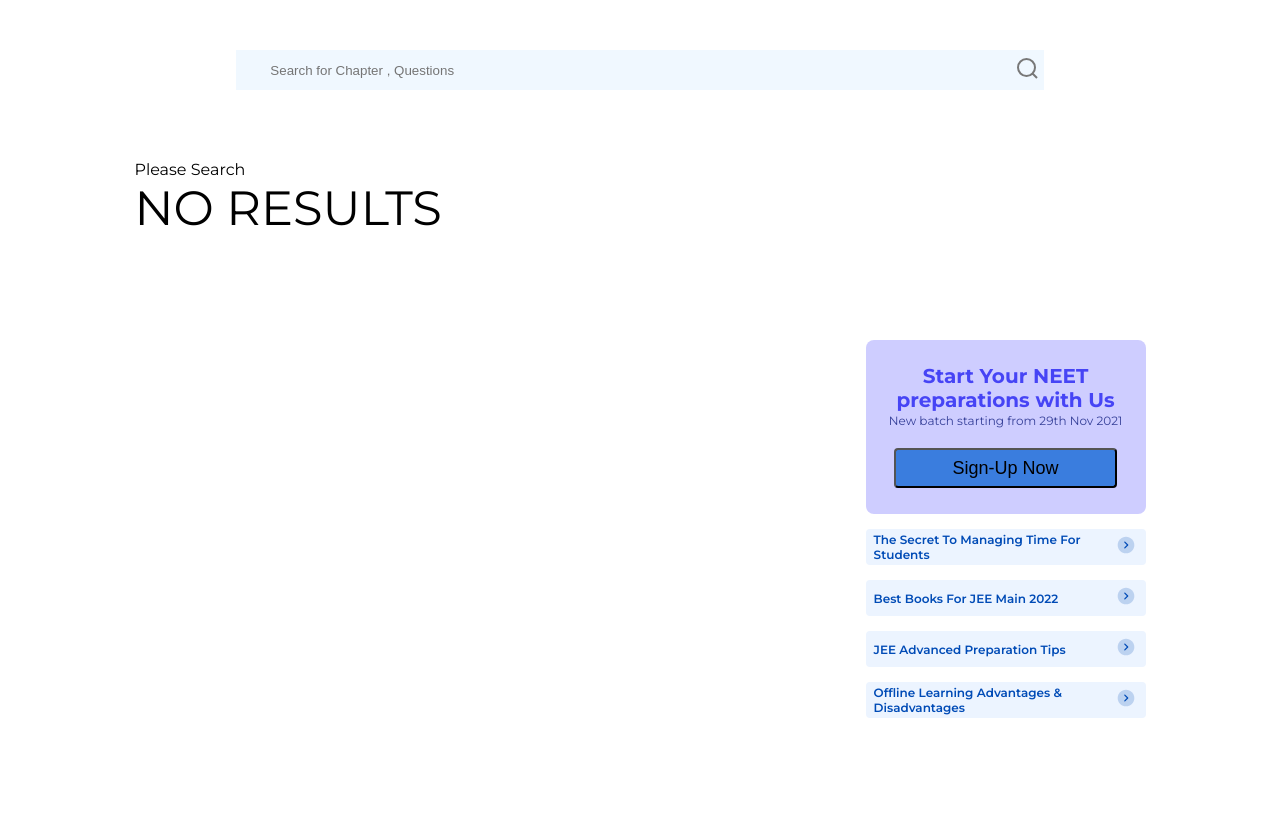
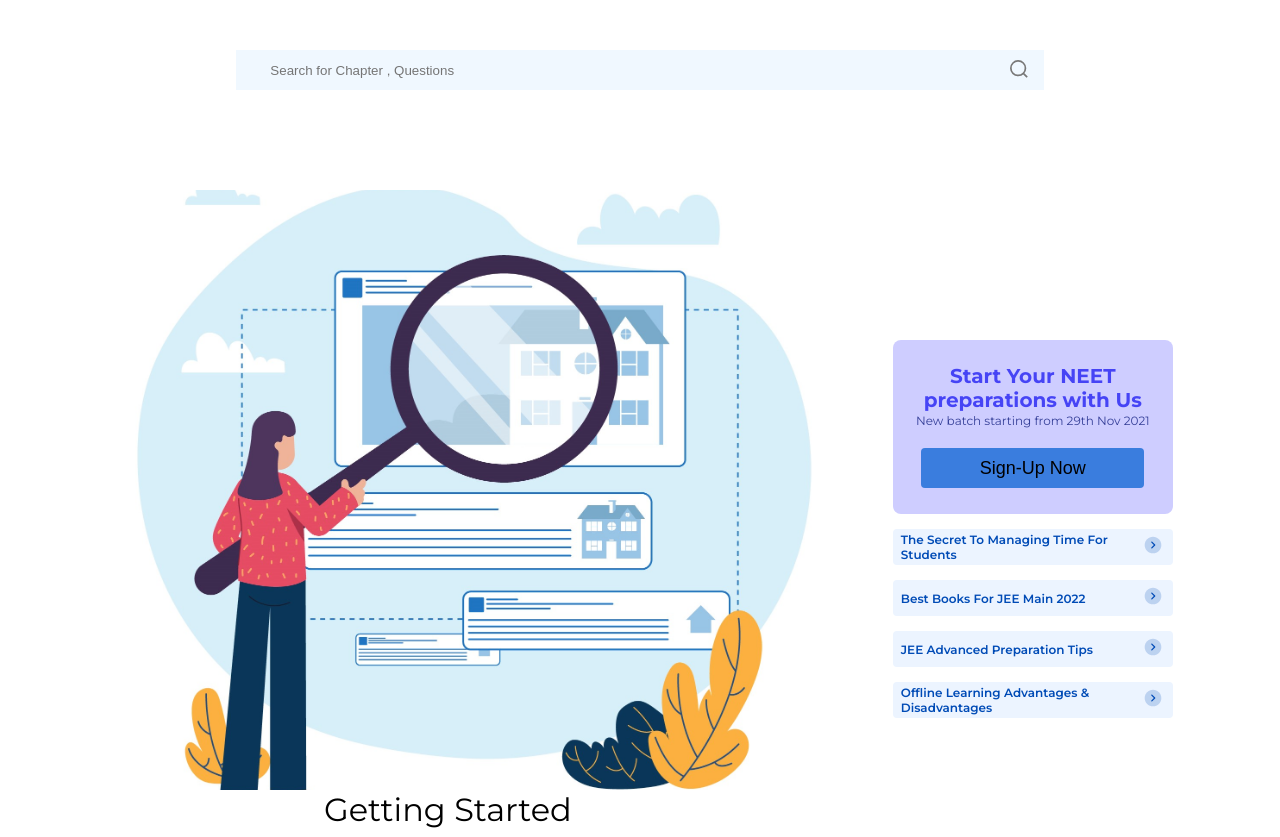
Before and after one commit to Ironteen23/nextjs-frontend-fun, a Next.js app: page /searchpage in a window 1280 px wide. Before the commit the page ends 800 px from the top, so only its background shows below. Built offline with nearby package versions, Linux system fonts and the light colour scheme.

Commit message:
searchpage UI updated

```diff
--- a/src/components/SearchBar/searchbar.tsx
+++ b/src/components/SearchBar/searchbar.tsx
@@ -24,7 +24,13 @@ const searchbar = ({ ...props }) => {
               props.setCurr("#");
             }}
           >
-            <Image src={search} alt="search" />
+            <Image
+              src={search}
+              alt="search"
+              height={18}
+              width={18}
+              style={{ marginRight: "10px" }}
+            />
           </button>
         </div>
       </div>
--- a/src/pages/searchpage.tsx
+++ b/src/pages/searchpage.tsx
@@ -2,9 +2,12 @@ import React from "react";
 import styles from "../styles/SearchPage.module.css";
 import Ads from "@/components/Ads/ads";
 import { useState } from "react";
-import { useMediaQuery, useIsTablet } from "@/lib/utils";
+import { useMediaQuery, useIsTablet } from "../lib/utils";
 import Searchbar from "@/components/SearchBar/searchbar";
+import get_started from "../../public/get_started.jpg";
+import no_results from "../../public/no_results.jpg";
 import { Montserrat } from "next/font/google";
+import Image from "next/image";
 
 const montserrat = Montserrat({ subsets: ["latin"] });
 
@@ -13,7 +16,7 @@ export default function SearchPage() {
   const [moreData, setMoreData] = useState<any>([]);
   const [val, setVal] = useState("");
   const [curr, setCurr] = useState("");
-
+  const isMobile = useMediaQuery("(max-width: 450px)");
   const isTablet = useIsTablet();
 
   const results = [
@@ -144,25 +147,78 @@ export default function SearchPage() {
                   Showing results for "{val}"
                 </div>
               ) : (
-                <div>Please Search </div>
+                <>
+                  <div className={styles["get-started-cont"]}>
+                    {isMobile ? (
+                      <Image
+                        src={get_started}
+                        alt="get started"
+                        height={400}
+                        style={{ objectFit: "contain" }}
+                      />
+                    ) : (
+                      <Image
+                        src={get_started}
+                        alt="get started"
+                        height={720}
+                        style={{ objectFit: "contain" }}
+                      />
+                    )}
+                  </div>
+                  <div className={styles["get-started-head"]}>
+                    Getting Started
+                  </div>
+                </>
               )}
 
-              {data && data.length > 0 ? (
+              {
+                data && data.length > 0 ? (
                   <div className={styles["results-cont"]}>
                     {data.map((item) => {
                       return (
+                        <>
+                          <br />
                           <div key={data.id}>
                             <h3 style={{ color: "#004BB6" }}>{item.title}</h3>
-                        <p className={styles["results-desc"]}>{item.desc}</p>
+                            <p className={styles["results-desc"]}>
+                              {item.desc}
+                            </p>
                           </div>
+                          <br />
+                        </>
                       );
                     })}
                   </div>
+                ) : curr === "#" ? (
+                  <div className={styles["no-results-outer-cont"]}>
+                    {isMobile ? (
+                      <Image
+                        src={no_results}
+                        alt="no_results"
+                        //   width={400}
+                        height={200}
+                      />
                     ) : (
-                <>
-                  <div style={{ fontSize: "3rem " }}>NO RESULTS</div>
-                </>
+                      <Image src={no_results} alt="no_results" height={400} />
                     )}
+                    NO RESULTS FOUND
+                  </div>
+                ) : null
+
+                // <div className={styles["no-results-outer-cont"]}>
+                //   {isMobile ? (
+                //     <Image
+                //       src={no_results}
+                //       alt="no_results"
+                //       //   width={400}
+                //       height={200}
+                //     />
+                //   ) : (
+                //     <Image src={no_results} alt="no_results" height={400} />
+                //   )}
+                //   NO RESULTS FOUND
+                // </div>
+              }
             </div>
 
             {isTablet ? <Ads /> : null}
--- a/src/styles/Ads.module.css
+++ b/src/styles/Ads.module.css
@@ -58,6 +58,7 @@
             background: #3A7DDE;
             border-radius: 4px;
             font-size: large;
+            border:none;
 }
 
 
@@ -113,4 +114,8 @@
             flex-direction: column;
             /* background-color: red; */
         }
+
+    .neet-btn{
+        font-size: medium;
+    }
 }
--- a/src/styles/SearchPage.module.css
+++ b/src/styles/SearchPage.module.css
@@ -54,6 +54,35 @@
         color: #000000;
 }
 
+.get-started-cont {
+
+    display: flex;
+    flex-direction: column;
+    align-items: center;
+    justify-content: center;
+    font-size: 2rem;
+    margin-top: 30px;
+    font-size: 2rem;
+    height: min(600px, 80vw);
+    min-height: 300px;
+    width: 90%;
+    /* background-color: grey; */
+    border-radius: 20px;
+    text-align: center;
+    overflow: hidden;
+
+}
+
+.no-results-outer-cont {
+    display: flex;
+    flex-direction: column;
+    align-items: center;
+    justify-content: center;
+    overflow: hidden;
+    font-size: 2rem;
+    /* height: auto; */
+    width: 90%;
+}
 
 
 
@@ -108,11 +137,21 @@
     cursor: pointer;
 }
 
+.get-started-head{
+    font-size: 2rem;
+    margin-left:25%;
+    /* margin-right:auto; */
+}
+
 @media screen  and (max-width:800px){
     .results-outer-cont{
         width: 100%;
         margin: auto;
     }
+
+         .get-started-cont {
+             margin-left: 0;
+         }
 
     .ans-layout-cont {
             width: 100%;
```
Lines whose indentation alone changed are shown as unchanged.
